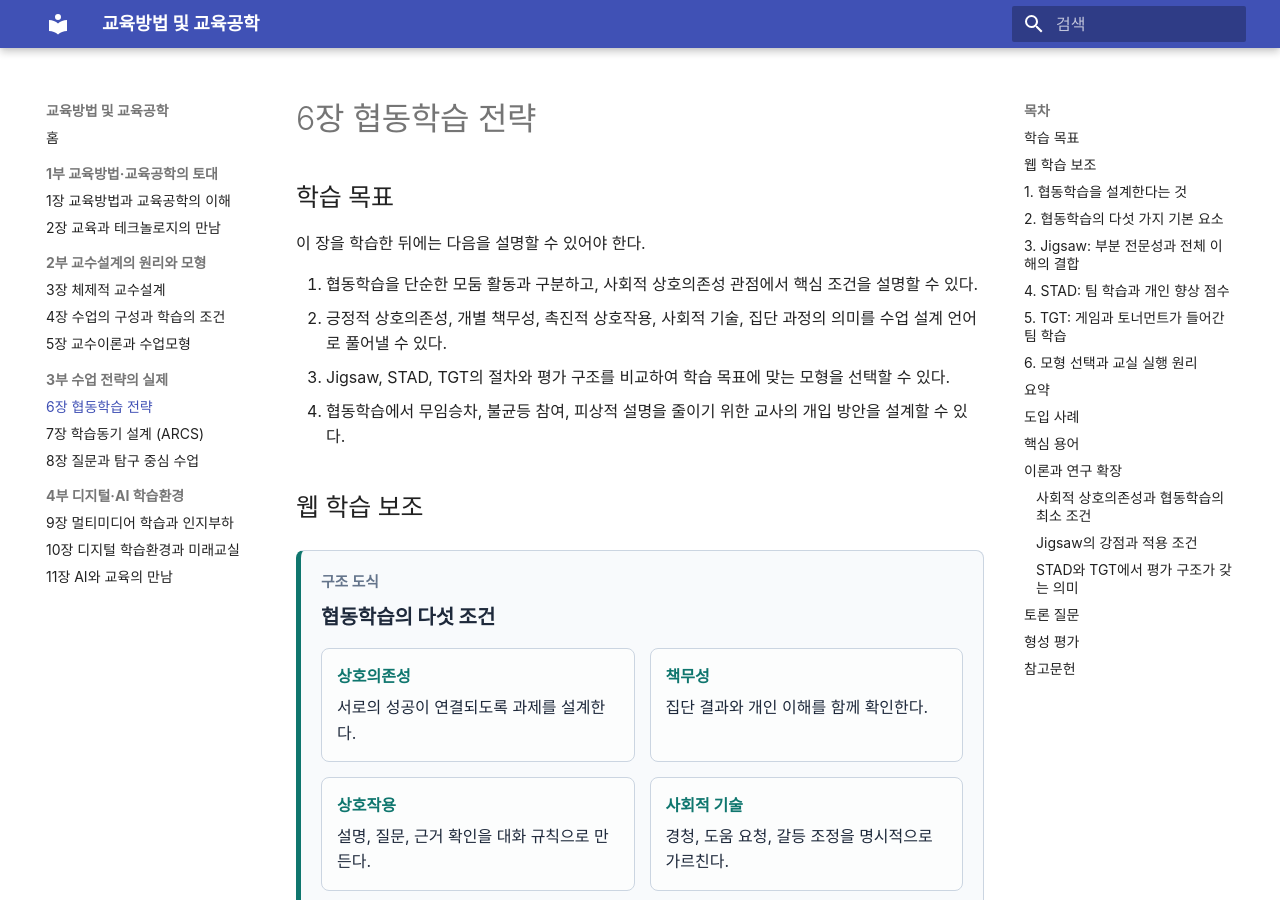
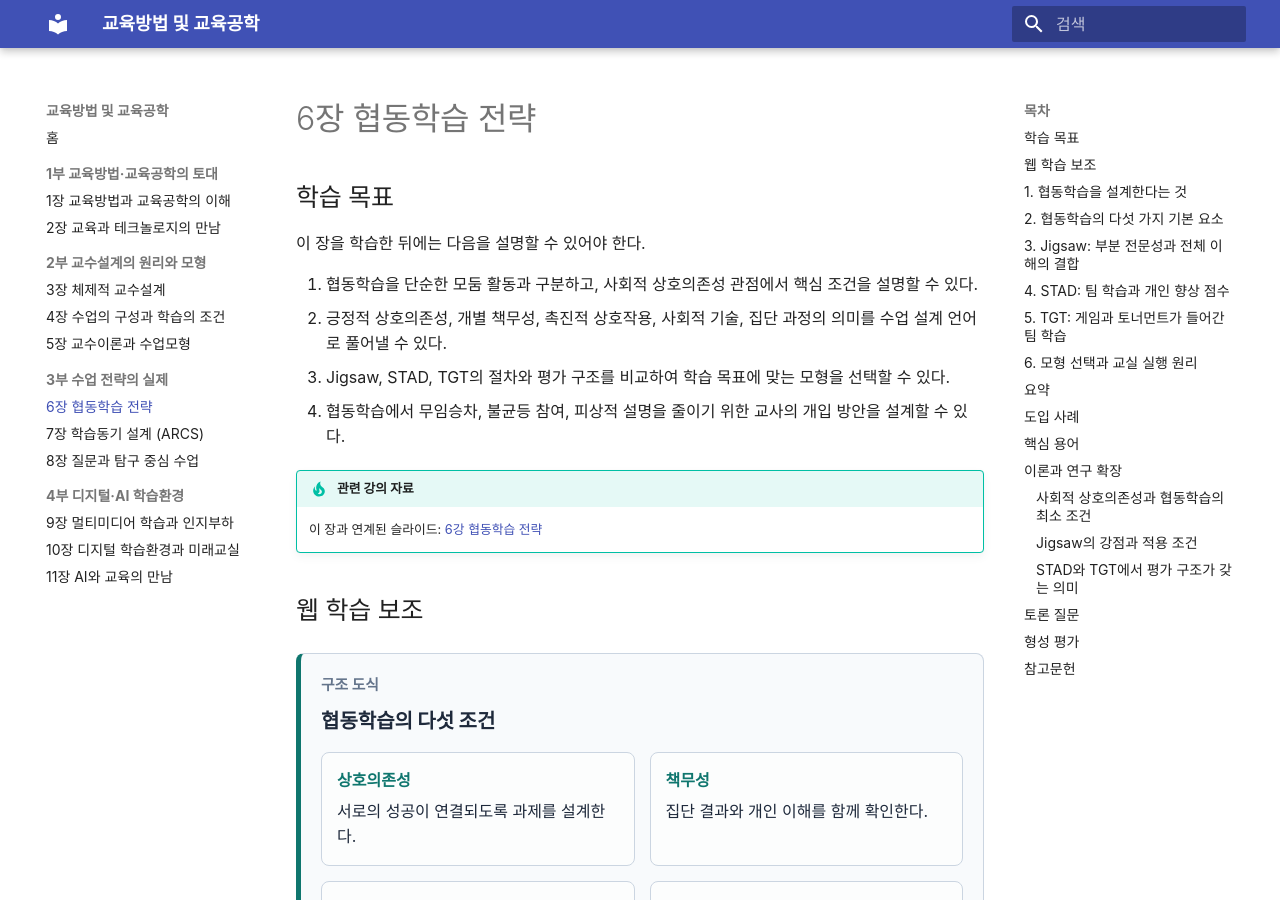
Before and after one commit to taehyeonglim/edtech, an MkDocs documentation site: the page built from docs/part3/ch06.md, in a window 1280 px wide and 900 px high. Built offline with MkDocs 1.6.1 and Material for MkDocs 9.7.7, drawn with Linux system fonts in a browser that asks for light colours.

Commit message:
docs(book): 6장에 관련 슬라이드(6강) 링크 추가

```diff
--- a/docs/part3/ch06.md
+++ b/docs/part3/ch06.md
@@ -8,6 +8,9 @@
 2. 긍정적 상호의존성, 개별 책무성, 촉진적 상호작용, 사회적 기술, 집단 과정의 의미를 수업 설계 언어로 풀어낼 수 있다.
 3. Jigsaw, STAD, TGT의 절차와 평가 구조를 비교하여 학습 목표에 맞는 모형을 선택할 수 있다.
 4. 협동학습에서 무임승차, 불균등 참여, 피상적 설명을 줄이기 위한 교사의 개입 방안을 설계할 수 있다.
+
+!!! tip "관련 강의 자료"
+    이 장과 연계된 슬라이드: [6강 협동학습 전략](https://taehyeonglim.github.io/edtech/chapters/chapter-06/slides/deck.html){target=_blank}
 
 ## 웹 학습 보조
 
```
